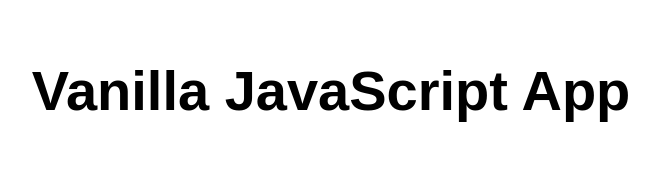
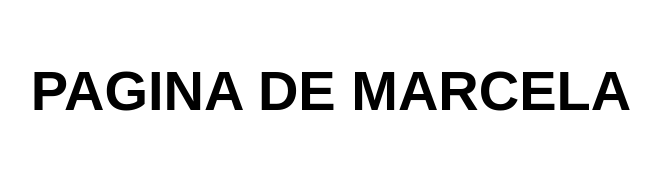
Before and after one commit to MarceRan20/mi-primer-repositorio, a website: page src/index.html in a window 1280 px wide. Shown: the whole page, without its empty margins (309-970 px from the left). Drawn offline with Linux system fonts and the light colour scheme.

Commit message:
//CAMBI AL INDEX

```diff
--- a/src/index.html
+++ b/src/index.html
@@ -5,12 +5,12 @@
   <meta charset="UTF-8">
   <meta name="viewport" content="width=device-width, initial-scale=1.0">
   <link rel="stylesheet" href="styles.css">
-  <title>Vanilla JavaScript App</title>
+  <title>PAGINA DE MARCELA</title>
 </head>
 
 <body>
   <main>
-    <h1>Vanilla JavaScript App</h1>
+    <h1>PAGINA DE MARCELA</h1>
   </main>
 </body>
 
```
